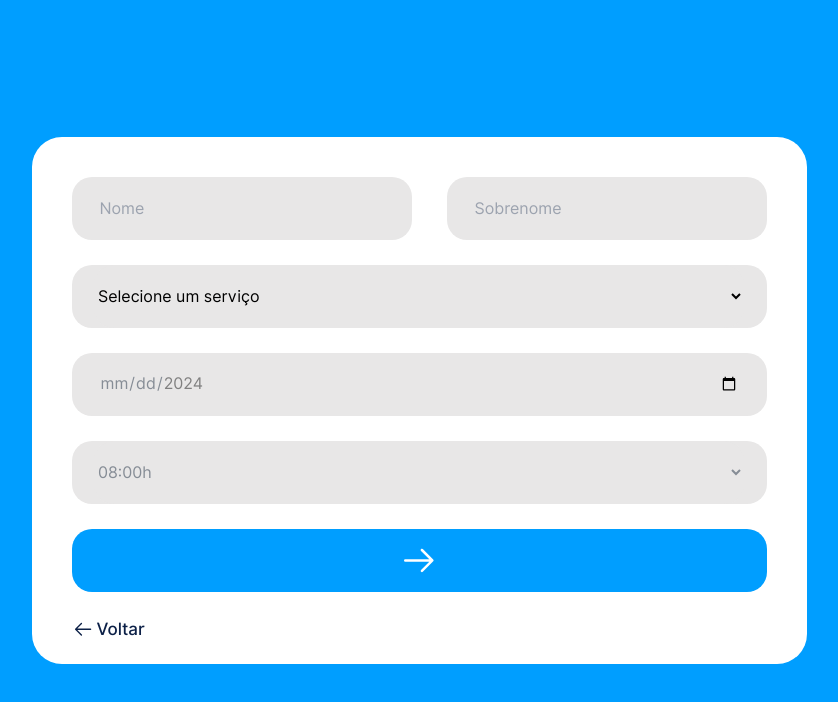
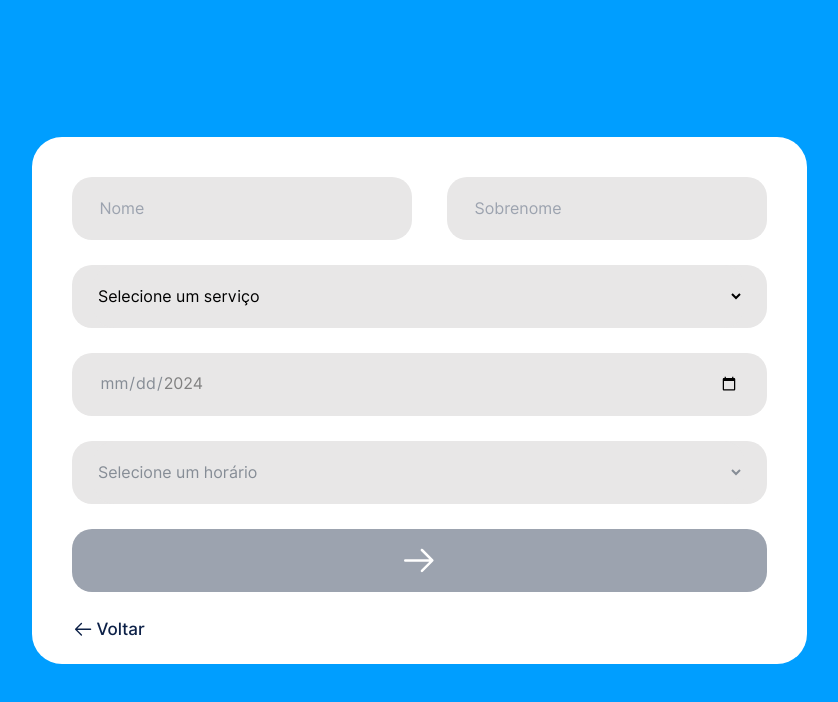
Before and after one commit to petrinidias/MedeirosOdontologia, a Next.js app: page /consulta in a window 1280 px wide. Shown: the top 702 px of the page, without its empty margins (221-1059 px from the left). Built offline with nearby package versions, Linux system fonts and the light colour scheme.

Commit message:
Melhoras no input

```diff
--- a/src/app/consulta/page.js
+++ b/src/app/consulta/page.js
@@ -18,9 +18,9 @@ export default function Consulta() {
 
     console.log(mes + " " + dia)
 
+    const isFormComplete = nome && sobrenome && servico && data && hora;
 
     let link = "https://wa.me/5521964144071?text=Olá,%20meu%20nome%20é%20" + nome.trim() + "%20" + sobrenome.trim() +",%20gostaria%20de%20agendar%20um%20serviço%20de%20" + servico + "%20para%20o%20dia%20" + dataformatada + "%20às%20" + hora + ",%20teriam%20disponibilidade?"
-
 
     return (
       <>
@@ -48,6 +48,7 @@ export default function Consulta() {
                     <input type="date" id="date" name="date" min="2024-01-01" max="2024-12-31" onChange={(e) => setData(e.target.value)} className="bg-input w-[695px] h-[63px] rounded-[20px] p-7 mt-[25px] text-cinza focus:outline-none focus:border-none"></input>
                     <div className="w-[695px] h-[63px] bg-input rounded-[20px] flex justify-center items-center mt-[25px]">
                         <select id="horario" name="horario" onChange={(e) => setHora(e.target.value)} className="bg-input w-[650px] h-[63px] rounded-[20px] text-cinza focus:outline-none focus:border-none">
+                            <option selected disabled>Selecione um horário</option>
                             <option value="08:00h">08:00h</option>
                             <option value="09:00h">09:00h</option>
                             <option value="10:00h">10:00h</option>
@@ -61,9 +62,19 @@ export default function Consulta() {
                     </div>
                 </div>
 
-                <a href={link} target="_blank" className="bg-azul flex justify-center items-center text-[40px] w-[695px] h-[63px] rounded-[20px] p-7 mt-[25px] text-white hover:bg-butaohover cursor-pointer duration-150">
-                    <GoArrowRight/>
-                </a>
+                {isFormComplete ? (
+                    <a
+                        href={link}
+                        target="_blank"
+                        className="bg-azul flex justify-center items-center text-[40px] w-[695px] h-[63px] rounded-[20px] p-7 mt-[25px] text-white hover:bg-butaohover cursor-pointer duration-150"
+                    >
+                        <GoArrowRight />
+                    </a>
+                ) : (
+                    <div className="bg-gray-400 flex justify-center items-center text-[40px] w-[695px] h-[63px] rounded-[20px] p-7 mt-[25px] text-white cursor-not-allowed">
+                        <GoArrowRight />
+                    </div>
+                )}
 
                 <a href="/" className="flex flex-row items-center mt-[25px]">
                     <GoArrowLeft className="text-[22px] text-azulEscuro mr-[3px] "/>
```
